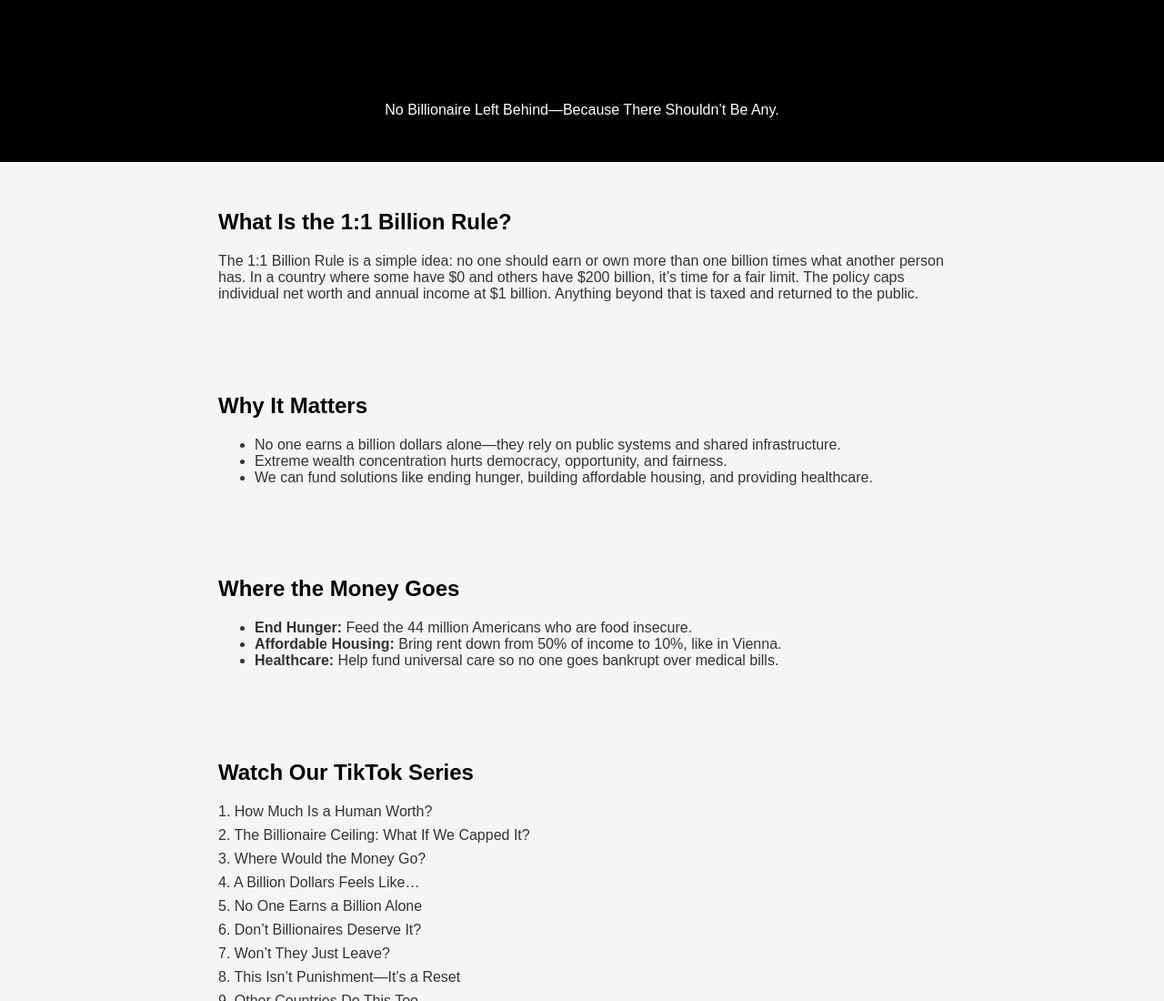
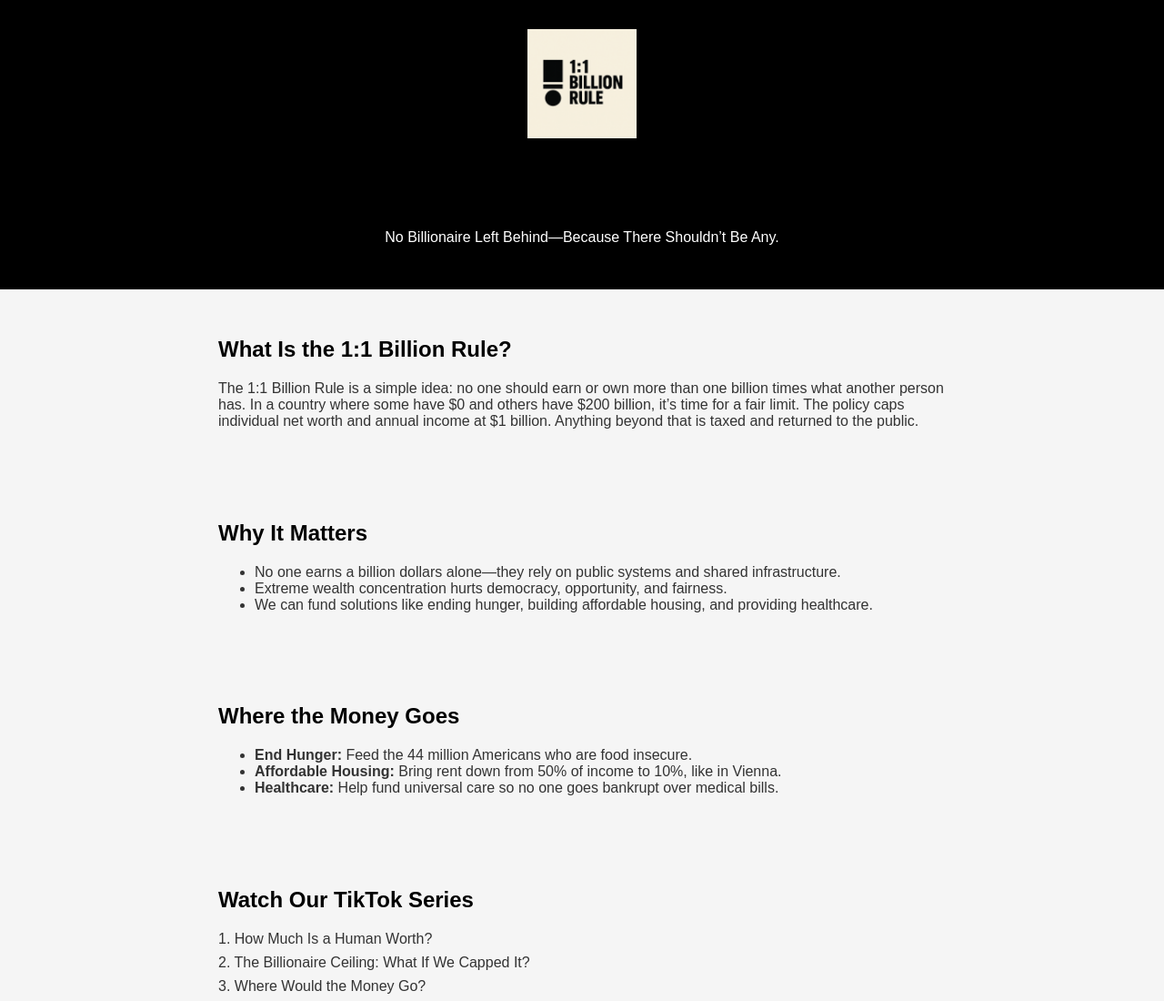
Before and after one commit to jeffreyengler/billion-rule-site, a plain HTML site: page index.html in a window 1280 px wide. Shown: the top 1100 px of the page at 91% size. Drawn offline with Linux system fonts and the light colour scheme.

Commit message:
Update index.html
added logo

```diff
--- a/index.html
+++ b/index.html
@@ -4,7 +4,6 @@
   <meta charset="UTF-8">
   <meta name="viewport" content="width=device-width, initial-scale=1.0">
   <title>1:1 Billion Rule</title>
-  <link rel="icon" href="favicon.ico" type="image/x-icon">
   <style>
     body {
       font-family: Arial, sans-serif;
@@ -56,6 +55,7 @@
 </head>
 <body>
   <header>
+    <img src="logo.png" alt="1:1 Billion Rule Logo" style="max-width: 120px; margin-bottom: 1rem;">
     <h1>The 1:1 Billion Rule</h1>
     <p>No Billionaire Left Behind—Because There Shouldn’t Be Any.</p>
   </header>
```
